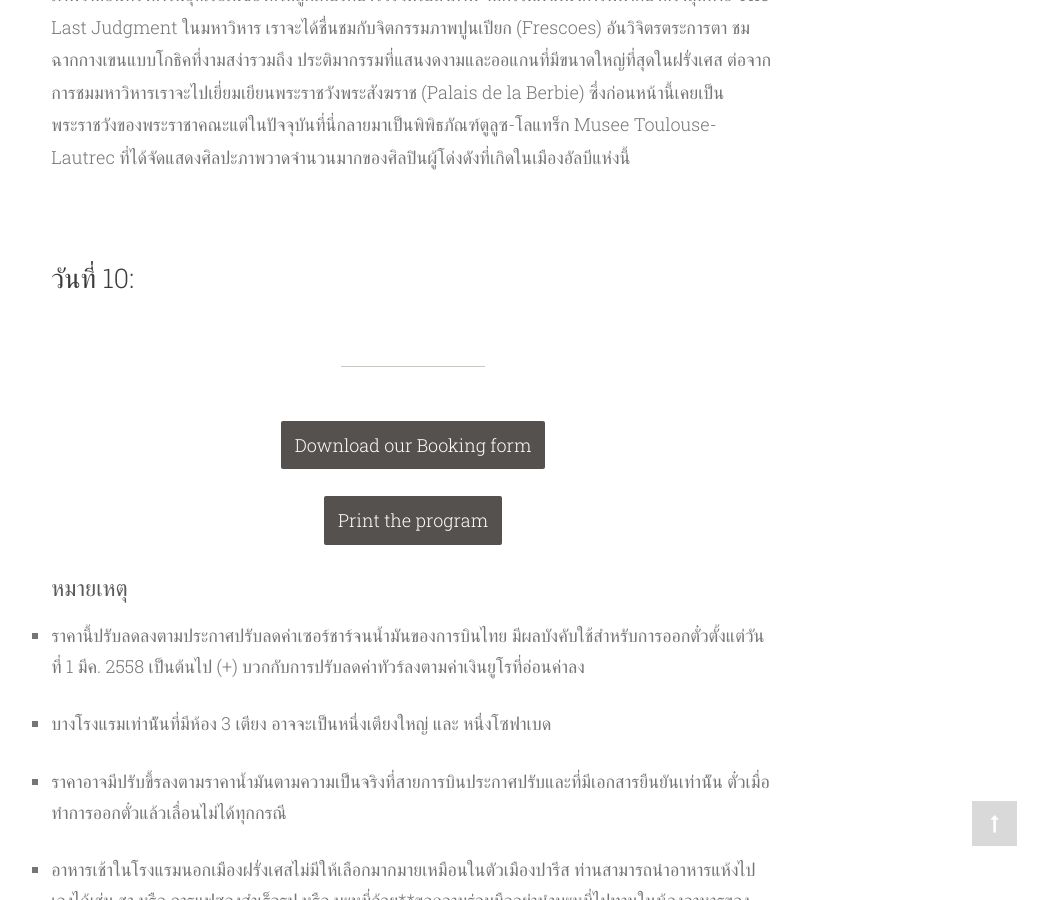
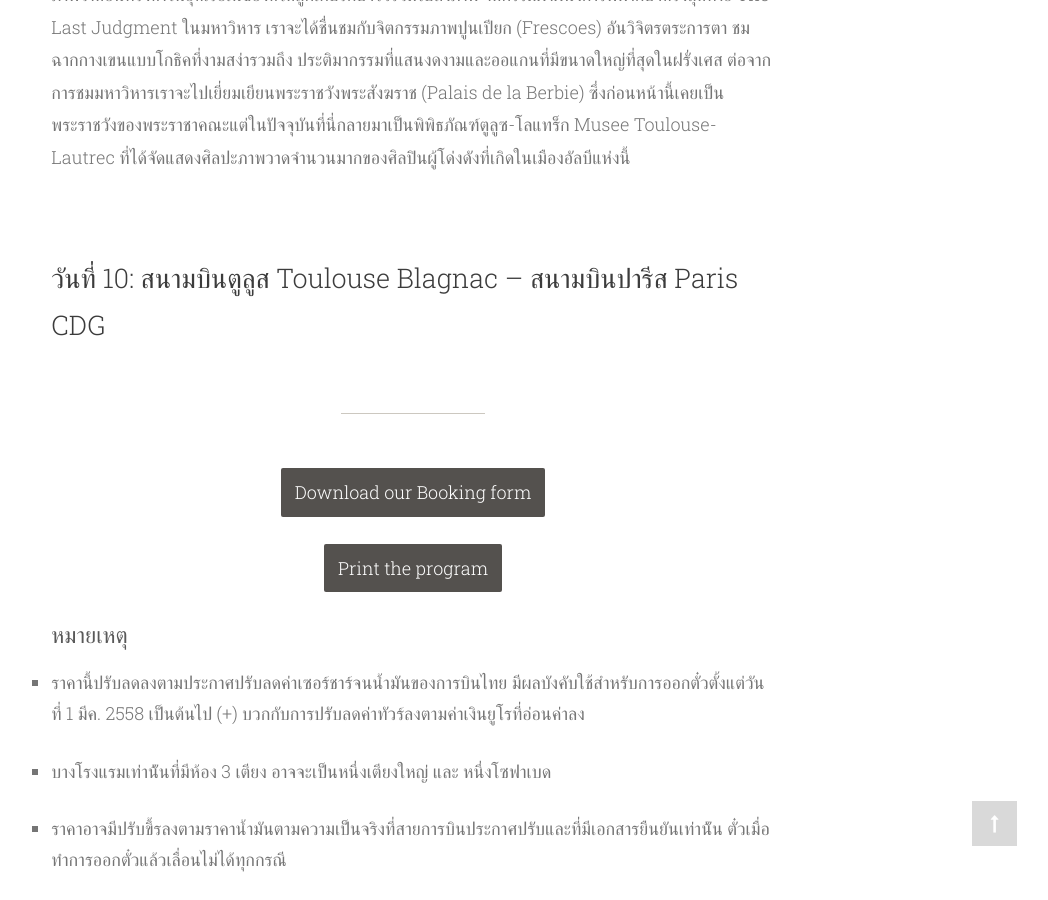
Before and after one commit to paitiewfrance/paitiewfrance.github.io, a Jekyll site: the page built from tour-languedoc-roussillon-midi-pyrenee/grand-site-pyrenee.md, in a window 1280 px wide and 900 px high, scrolled down 9098 px. Shown: the whole window, without its empty margins (227-1275 px from the left). Built offline with Jekyll 4.4.1, drawn with Linux system fonts in a browser that asks for light colours; nearby versions of some CDN libraries; some web fonts are replaced.

Commit message:
Add day 10

```diff
--- a/_data/grand-site-pyrenee.yml
+++ b/_data/grand-site-pyrenee.yml
@@ -48,6 +48,6 @@
           - paragraph: "หลังจากนั้นเราจะนั่งรถราวๆ 1 ชั่วโมงเพื่อไปเที่ยวเมืองอัลบี (Albi) ซึ่งเป็นเมืองสำคัญในยุคกลางที่ถูกปกครองโดยบิชอปจึงเป็นสถานที่ที่งามสง่าด้วยมหาวิหารที่มีรูปร่างคล้ายป้อมปราการที่ชวนให้ประ ทับใจ เมืองแห่งนี้ได้ขึ้นทะเบียนเป็นมรดกโลกโดยองค์กรยูเนสโก (UNESCO World Heritage City) โดยได้รับฉายาว่าเมืองสีแดง The Red City เมืองนี้สามารถจดจำได้ โดยง่ายก็เพราะมหาวิหารรูปทรง คล้ายปราสาทอันเป็นเอกลักษณ์แห่งนี้นี่เอง เราจะสำรวจจัตุรัสแห่งประวัติศาสตร์โดยเดินเข้าไปชมบรรยากาศภายในตัวเมืองโบราณที่น่าหลงใหลและเดินเล่นไปตามทางถนนสายเล็กๆ ที่ทอดเป็นทาง ยาวไปตามบ้านเรือนโบราณที่สร้างแบบการก่ออิฐอวดโครงสร้างกรอบไม้ของตัวบ้านรวมถึงคฤหาสน์ในสมัยเรเนซองส์"
           - paragraph: "เที่ยง หลังอาหารเที่ยงมาเป็นประจักษ์พยานในเมืองที่เต็มเปี่ยมไปด้วยมรดกอันทรงค่าของโลกแห่งนี้และเราจะเดินไปชมอารามแซ็ง-ซาลวี (Collegiate Saint Salvi) หนึ่งในโบราณสถานที่เก่าแก่ที่ สุดในเมืองอัลบี (Albi) และเดินเข้าไปที่ซุ้มระเบียงและชื่นชมเสาของอารามอันเรียวงามที่เป็นศิลปะที่ผสมผสานระหว่างสถาปัตยกรรมแบบโรมันและโกธิค ภายในอารามนี้เราจะประทับใจไปกับแสง สว่างและความสง่างาม ชมการจัดเรียงเสาที่ได้ถูกทำขึ้นอย่างสวยงาม"
           - paragraph: "บ่าย จากนั้นเราจะไปเยี่ยมชมมหาวิหารแซงต์ เซซีล (cathedrale Sainte-Cécile) ที่เป็นหนึ่งในมหาวิหารที่สวยงามที่สุดในตอนใต้ ของฝรั่งเศส โดยมีความยาว 113 เมตรและความกว้าง 33 เมตร มหาวิหารนี้เป็นมหาวิหารที่สร้างด้วยการก่ออิฐที่ใหญ่ที่สุดในโลกที่สร้างขึ้นในศตรรษที่ 8 ภายหลังจากสิ้นสุดสงครามครูเสด แอลบิเจนเซียน (Albigeois Crusade) และถือว่าเป็นตัวอย่างอันดีเลิศของ สถาปัตยกรรมแนวโกธิคของทางใต้พร้อมทั้งมีศิลปะภาพวาดอันทรงค่าในยุคเรอเนซองค์ได้ถูกเก็บรักษาไว้รวมไปถึงภาพ จิตกรรมฝาผนังการพิพากษาครั้งสุดท้าย The Last Judgment ในมหาวิหาร เราจะได้ชื่นชมกับจิตกรรมภาพปูนเปียก (Frescoes) อันวิจิตรตระการตา ชมฉากกางเขนแบบโกธิคที่งามสง่ารวมถึง ประติมากรรมที่แสนงดงามและออแกนที่มีขนาดใหญ่ที่สุดในฝรั่งเศส ต่อจากการชมมหาวิหารเราจะไปเยี่ยมเยียนพระราชวังพระสังฆราช (Palais de la Berbie) ซึ่งก่อนหน้านี้เคยเป็น พระราชวังของพระราชาคณะแต่ในปัจจุบันที่นี่กลายมาเป็นพิพิธภัณฑ์ตูลูซ-โลแทร็ก Musee Toulouse-Lautrec ที่ได้จัดแสดงศิลปะภาพวาดจำนวนมากของศิลปินผู้โด่งดังที่เกิดในเมืองอัลบีแห่งนี้"
-    - title:
+    - title: "สนามบินตูลูส Toulouse Blagnac – สนามบินปารีส Paris CDG"
       description:
           - paragraph:"เช้า ภายหลังจากรับประทานอาหารเช้าแล้วเราจะเดินทางสู่สนามบินตูลูสบลานยัค Toulouse Blagnac เพื่อมุ่งหน้าสู่สนามบินปารีสและเปลี่ยน เครื่องเพื่อเดินทางสู่กรุงเทพฯ"
```
